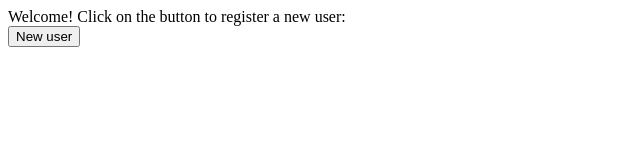
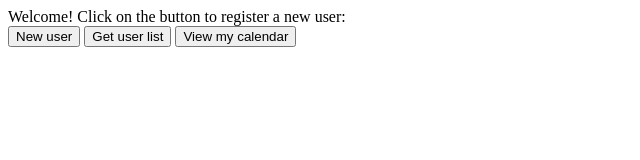
Before and after one commit to jonathanherdt/me310audi2016, a website: page public/index.html in a window 1280 px wide. Shown: the whole page, without its empty margins (0-640 px from the left). Drawn offline with nearby package versions, Linux system fonts and the light colour scheme; no server answers.

Commit message:
add capabilities for returning users to testpage and server (no persistence yet though)

```diff
--- a/index.js
+++ b/index.js
@@ -36,6 +36,10 @@ app.get('/back', function (req, res) {
 		}
 	});
 
+	res.sendFile(__dirname + '/public/googleConnected.html');
+});
+
+app.get('/return', function (req, res) {
 	res.sendFile(__dirname + '/public/googleConnected.html');
 });
 
--- a/public/index.html
+++ b/public/index.html
@@ -14,6 +14,9 @@
 		<h>Welcome! Click on the button to register a new user:</h>
 	</div>
 	<button id="bt_newuser" onclick="buttonClicked()">New user</button>
+	<button id="bt_userlist" onclick="userListClicked()">Get user list</button>
+	<button id="bt_login" onclick="loginClicked()">View my calendar</button>
+
 </body>
 
 </html>
--- a/public/js/startpage.js
+++ b/public/js/startpage.js
@@ -7,6 +7,18 @@ function buttonClicked() {
 	socket.emit("app - create new user");
 }
 
+function userListClicked() {
+	socket.emit("app - get users");
+}
+
+function loginClicked() {
+	window.location.href = 'return';
+}
+
 socket.on('app - go to url', function (url) {
 	window.location.href = url;
 });
+
+socket.on('user list', function (users) {
+	console.log(users);
+});
```
